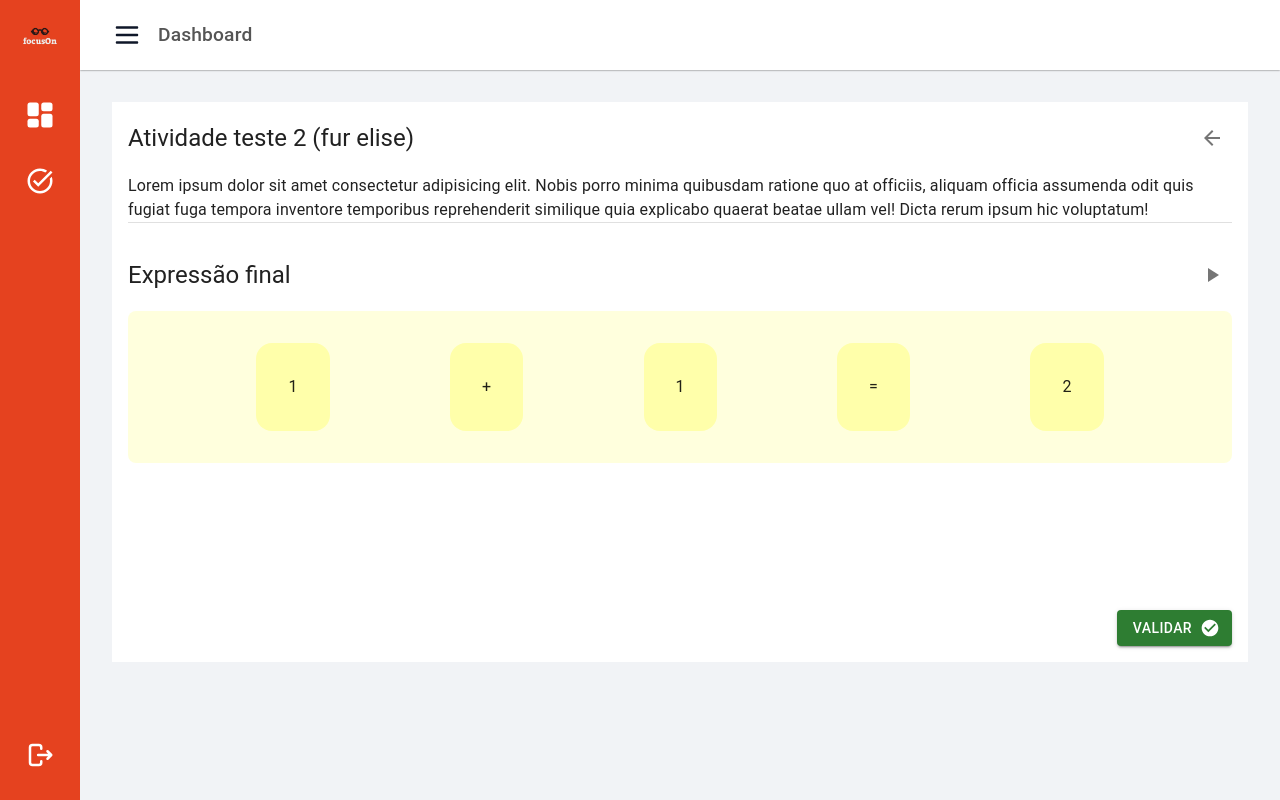
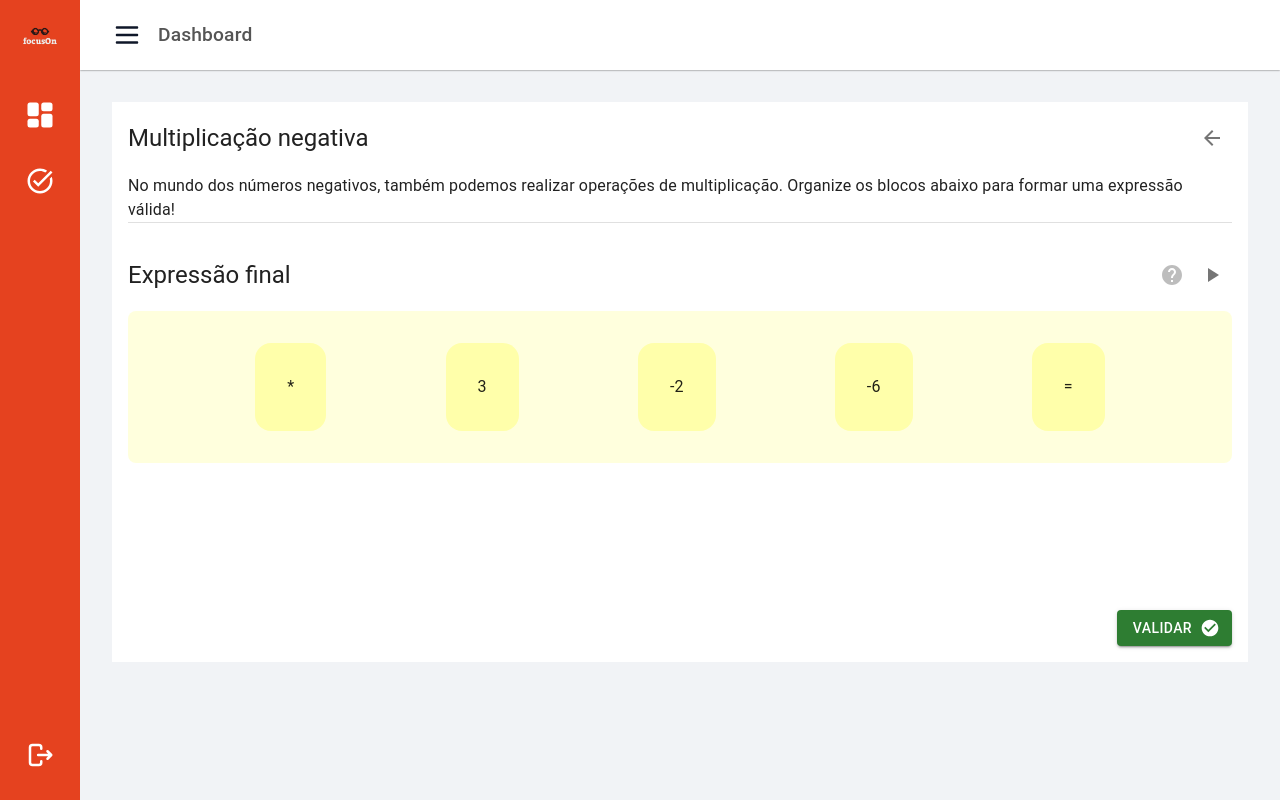
Before and after one commit to vicdant1/focuson, a Next.js app: page /tarefas/1 in a window 1280 px wide. Built offline with nearby package versions, Linux system fonts and the light colour scheme.

Commit message:
criando dicas

```diff
--- a/public/mocks/tasks.json
+++ b/public/mocks/tasks.json
@@ -1,20 +1,27 @@
 [
   {
-    "name": "Atividade teste 1 (alla turca)",
+    "name": "Subtração negativa",
     "song": "allaturca",
-    "description": "Lorem ipsum dolor sit amet consectetur adipisicing elit. Nobis porro minima quibusdam ratione quo at officiis, aliquam officia assumenda odit quis fugiat fuga tempora inventore temporibus reprehenderit similique quia explicabo quaerat beatae ullam vel! Dicta rerum ipsum hic voluptatum!",
-    "steps": [{
-      "displayText": "1",
+    "description": "No mundo nos números negativos é importante sabermos de conceitos fundamentais sobre números e a reta numérica. É possível fazer operações naturais com números negativos! Organize os blocos a baixo de maneira a fazer com que a expressão seja válida!",
+    "tip": "devemos realizar a operação e conservar o sinal do maior.",
+    "steps": [
+    {
+      "displayText": "-",
+      "order": 1,
+      "id": 1
+    },
+    {
+      "displayText": "2",
       "order": 0,
       "id": 0
     },
     {
-      "displayText": "+",
-      "order": 1,
-      "id": 1
+      "displayText": "-2",
+      "order": 4,
+      "id": 4
     },
     {
-      "displayText": "1",
+      "displayText": "4",
       "order": 2,
       "id": 2
     },
@@ -22,41 +29,38 @@
       "displayText": "=",
       "order": 3,
       "id": 3
-    },
-    {
-      "displayText": "2",
-      "order": 4,
-      "id": 4
     }]
   },
   {
-    "name": "Atividade teste 2 (fur elise)",
+    "name": "Multiplicação negativa",
     "song": "furelise",
-    "description": "Lorem ipsum dolor sit amet consectetur adipisicing elit. Nobis porro minima quibusdam ratione quo at officiis, aliquam officia assumenda odit quis fugiat fuga tempora inventore temporibus reprehenderit similique quia explicabo quaerat beatae ullam vel! Dicta rerum ipsum hic voluptatum!",
-    "steps": [{
-      "displayText": "1",
+    "description": "No mundo dos números negativos, também podemos realizar operações de multiplicação. Organize os blocos abaixo para formar uma expressão válida!",
+    "tip": "Lembre-se de que o produto de dois números com sinais iguais é sempre positivo, e o produto de dois números com sinais diferentes é sempre negativo.",
+    "steps": [
+    {
+      "displayText": "*",
+      "order": 1,
+      "id": 1
+    },
+    {
+      "displayText": "3",
       "order": 0,
       "id": 0
     },
     {
-      "displayText": "+",
-      "order": 1,
-      "id": 1
+      "displayText": "-2",
+      "order": 2,
+      "id": 2
     },
     {
-      "displayText": "1",
-      "order": 2,
-      "id": 2
+      "displayText": "-6",
+      "order": 4,
+      "id": 4
     },
     {
       "displayText": "=",
       "order": 3,
       "id": 3
-    },
-    {
-      "displayText": "2",
-      "order": 4,
-      "id": 4
     }]
   }
 ]
--- a/src/app/(plataforma)/tarefas/[task]/page.tsx
+++ b/src/app/(plataforma)/tarefas/[task]/page.tsx
@@ -3,6 +3,7 @@
 import { Box, Button, Divider, IconButton, Typography } from "@mui/material";
 import ArrowBackIcon from "@mui/icons-material/ArrowBack";
 import PlayArrowIcon from "@mui/icons-material/PlayArrow";
+import HelpIcon from '@mui/icons-material/Help';
 import Link from "next/link";
 import SolvingElement from "@/components/SolvingElement/SolvingElement";
 import CheckCircleIcon from "@mui/icons-material/CheckCircle";
@@ -28,6 +29,7 @@ export default function Task({ params: { task } }: ITaskPageParams) {
   const tasks: ITask[] = presetTasks;
   const currentTaskIndex = Math.floor(task % tasks.length);
   const [currentTask, setCurrentTask] = useState<ITask>(presetTasks[0]);
+  const [operationCount, setOperationCount] = useState<number>(0);
 
   const handleExpressionValidation = () => {
     let isOrdered = true;
@@ -41,6 +43,11 @@ export default function Task({ params: { task } }: ITaskPageParams) {
     if (isOrdered) toast.success("Expressão ordenada corretamente!");
     else toast.error("Não foi dessa vez, tente novamente!");
   };
+
+
+  const handleHelpAsk = () => {
+    toast.info(currentTask.tip)
+  }
 
   const handlePlay = () => {
     let audionames: string[] = [];
@@ -77,6 +84,8 @@ export default function Task({ params: { task } }: ITaskPageParams) {
   };
 
   const handleDragEnd = (event: any) => {
+    setOperationCount(operationCount+1)
+
     const { active, over } = event;
     const oldIndex = currentTask.steps.findIndex(
       (step) => step.id === active.id
@@ -132,9 +141,15 @@ export default function Task({ params: { task } }: ITaskPageParams) {
               justifyContent="space-between"
             >
               <Typography variant="h5">Expressão final</Typography>
-              <IconButton onClick={handlePlay}>
-                <PlayArrowIcon />
-              </IconButton>
+
+              <Box>
+                <IconButton onClick={handleHelpAsk} disabled={operationCount < 5}>
+                  <HelpIcon />
+                </IconButton>
+                <IconButton onClick={handlePlay}>
+                  <PlayArrowIcon />
+                </IconButton>
+              </Box>
             </Box>
 
             <DndContext
--- a/src/interfaces/ITask.ts
+++ b/src/interfaces/ITask.ts
@@ -7,4 +7,5 @@ export interface ITask {
     order: number;
     id: number
   }[];
+  tip: string;
 }
```
